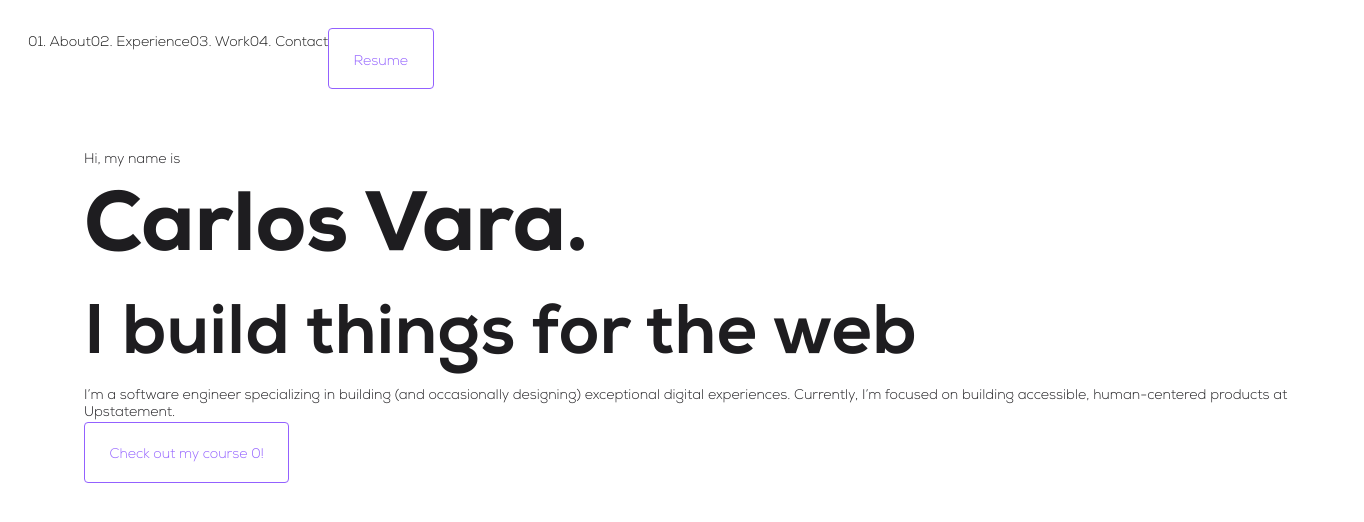
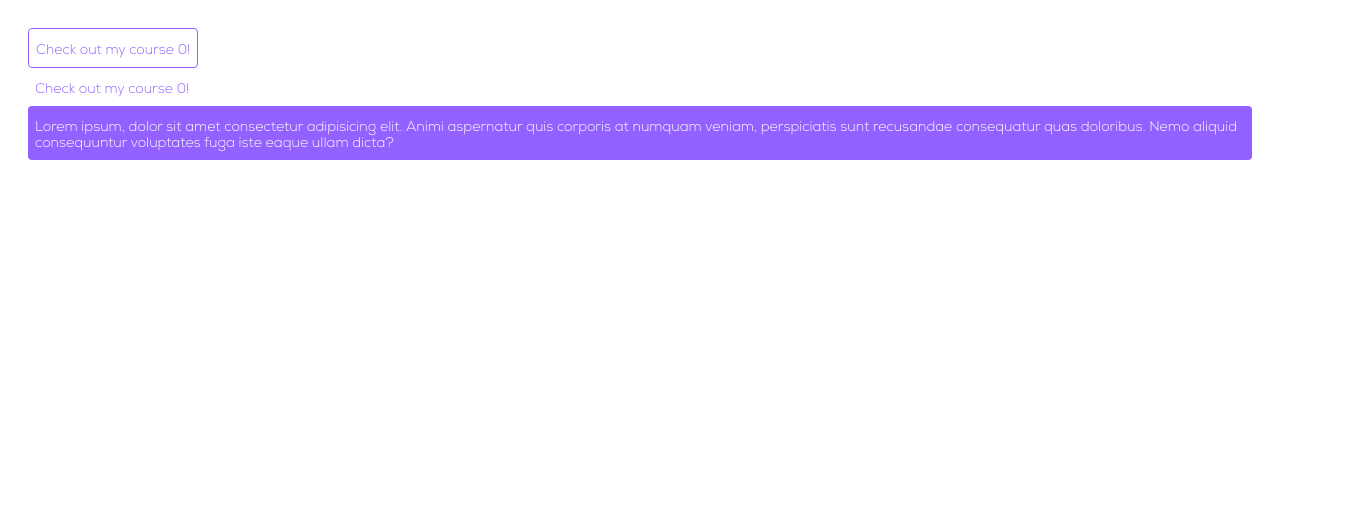
Before and after one commit to the-eternal-newbie/minimal-components, a React (Vite) app: page / in a window 1280 px wide. Shown: the top 522 px of the page, 1364 px wide, since content can reach past the window. Built offline with nearby package versions, Linux system fonts and the light colour scheme.

Commit message:
add text style for button component

```diff
--- a/src/App.tsx
+++ b/src/App.tsx
@@ -2,20 +2,20 @@ import React from 'react';
 import './App.css';
 
 import { useState } from 'react';
-import { Container, ButtonTypes, Button, Header1, Header2, Label, Navbar } from './components';
+import { Container, Button, Header1, Header2, Label, Navbar } from './components';
 
 function App() {
     const [count, setCount] = useState(0);
 
     return (
         <div className="App">
-            <Navbar>
+            {/* <Navbar>
                 <Container containerType="flex" direction="row">
                     <Label>01. About</Label>
                     <Label>02. Experience</Label>
                     <Label>03. Work</Label>
                     <Label>04. Contact</Label>
-                    <Button buttonType={ButtonTypes.OUTLINED} onClick={() => setCount(count => count + 1)}>
+                    <Button buttonType="outlined" onClick={() => setCount(count => count + 1)}>
                         <Label>Resume</Label>
                     </Button>
                 </Container>
@@ -28,10 +28,24 @@ function App() {
                     I’m a software engineer specializing in building (and occasionally designing) exceptional digital
                     experiences. Currently, I’m focused on building accessible, human-centered products at Upstatement.
                 </Label>
-                <Button buttonType={ButtonTypes.OUTLINED} onClick={() => setCount(count => count + 1)}>
+                <Button buttonType="outlined" onClick={() => setCount(count => count + 1)}>
                     <Label>Check out my course {count}!</Label>
                 </Button>
-            </Container>
+            </Container> */}
+
+            <Button buttonType="outlined" darkMode onClick={() => setCount(count => count + 1)}>
+                <Label>Check out my course {count}!</Label>
+            </Button>
+            <Button buttonType="text" darkMode onClick={() => setCount(count => count + 1)}>
+                <Label>Check out my course {count}!</Label>
+            </Button>
+            <Button buttonType="filled" onClick={() => setCount(count => count + 1)}>
+                <Label>
+                    Lorem ipsum, dolor sit amet consectetur adipisicing elit. Animi aspernatur quis corporis at numquam
+                    veniam, perspiciatis sunt recusandae consequatur quas doloribus. Nemo aliquid consequuntur
+                    voluptates fuga iste eaque ullam dicta?
+                </Label>
+            </Button>
         </div>
     );
 }
--- a/src/components/Button/Button.scss
+++ b/src/components/Button/Button.scss
@@ -6,12 +6,12 @@
     border-radius: 4px;
     display: flex;
     cursor: pointer;
-    padding: 1.25rem 1.75rem;
+    padding: 0.5rem 0.5rem;
     align-items: center;
     justify-content: center;
     user-select: none;
 
-    &.disabled {
+    &[disabled] {
         cursor: not-allowed;
 
         &.filled:hover {
@@ -20,6 +20,14 @@
 
         &.outlined:hover {
             background: none;
+        }
+    }
+
+    &.text {
+        color: var(--re-use-color-primary, $re-use-color-primary);
+
+        &:hover {
+            color: var(--re-use-color-secondary, $re-use-color-secondary);
         }
     }
 
--- a/src/components/Button/Button.tsx
+++ b/src/components/Button/Button.tsx
@@ -2,34 +2,20 @@ import React, { FC } from 'react';
 import { classNames } from '~utils/ClassNames';
 import './Button.scss';
 
-export enum ButtonTypes {
-    TEXT = 'text',
-    TONAL = 'tonal',
-    FILLED = 'filled',
-    OUTLINED = 'outlined',
-    ELEVATED = 'elevated',
-}
+type ButtonTypes = 'text' | 'tonal' | 'filled' | 'outlined' | 'elevated';
 
 export interface IButton extends React.HTMLProps<HTMLDivElement> {
-    width?: string;
-    height?: string;
-    disabled?: boolean;
     darkMode?: boolean;
     buttonType?: ButtonTypes;
     style?: React.CSSProperties;
 }
 
 const Button: FC<IButton> = (props: IButton) => {
-    const { children, className, disabled, darkMode, width, height, style, buttonType = ButtonTypes.FILLED } = props;
-
-    const disabledClassName = disabled ? 'disabled' : '';
-    const darkClassName = darkMode ? 'dark' : '';
-
-    const overrideStyles = { width, height, ...style } as React.CSSProperties;
-    const baseClassName = classNames('button', buttonType.toString(), className, disabledClassName, darkClassName);
+    const { children, className, darkMode, buttonType = 'filled' } = props;
+    const baseClassName = classNames('button', buttonType, className, darkMode ? 'dark' : '');
 
     return (
-        <div {...props} className={baseClassName} style={overrideStyles}>
+        <div {...props} className={baseClassName}>
             {children}
         </div>
     );
--- a/src/components/Button/index.ts
+++ b/src/components/Button/index.ts
@@ -1 +1 @@
-export { default as Button, ButtonTypes } from './Button';
+export { default as Button } from './Button';
--- a/src/scss/_colors.scss
+++ b/src/scss/_colors.scss
@@ -28,5 +28,5 @@ $re-use-color-secondary: $green-500;
 $re-use-color-dark: $black-500;
 $re-use-color-light: $white-100;
 
-$re-use-color-disabled-primary: $black-300;
-$re-use-color-disabled-secondary: $black-400;
+$re-use-color-disabled-primary: $white-300;
+$re-use-color-disabled-secondary: $black-300;
--- a/src/scss/_mixins.scss
+++ b/src/scss/_mixins.scss
@@ -14,7 +14,7 @@
     color: var(--re-use-color-light, $re-use-color-light);
     background-color: var(--re-use-color-primary, $re-use-color-primary);
 
-    &.disabled {
+    &[disabled] {
         color: var(--re-use-color-disabled-secondary, $re-use-color-disabled-secondary);
         background-color: var(--re-use-color-disabled-primary, $re-use-color-disabled-primary);
     }
@@ -25,7 +25,7 @@
     border: 1px solid var(--re-use-color-primary, $re-use-color-primary);
     background-color: transparent;
 
-    &.disabled {
+    &[disabled] {
         color: var(--re-use-color-disabled-secondary, $re-use-color-disabled-secondary);
         border: 1px solid var(--re-use-color-disabled-secondary, $re-use-color-disabled-secondary);
     }
```
